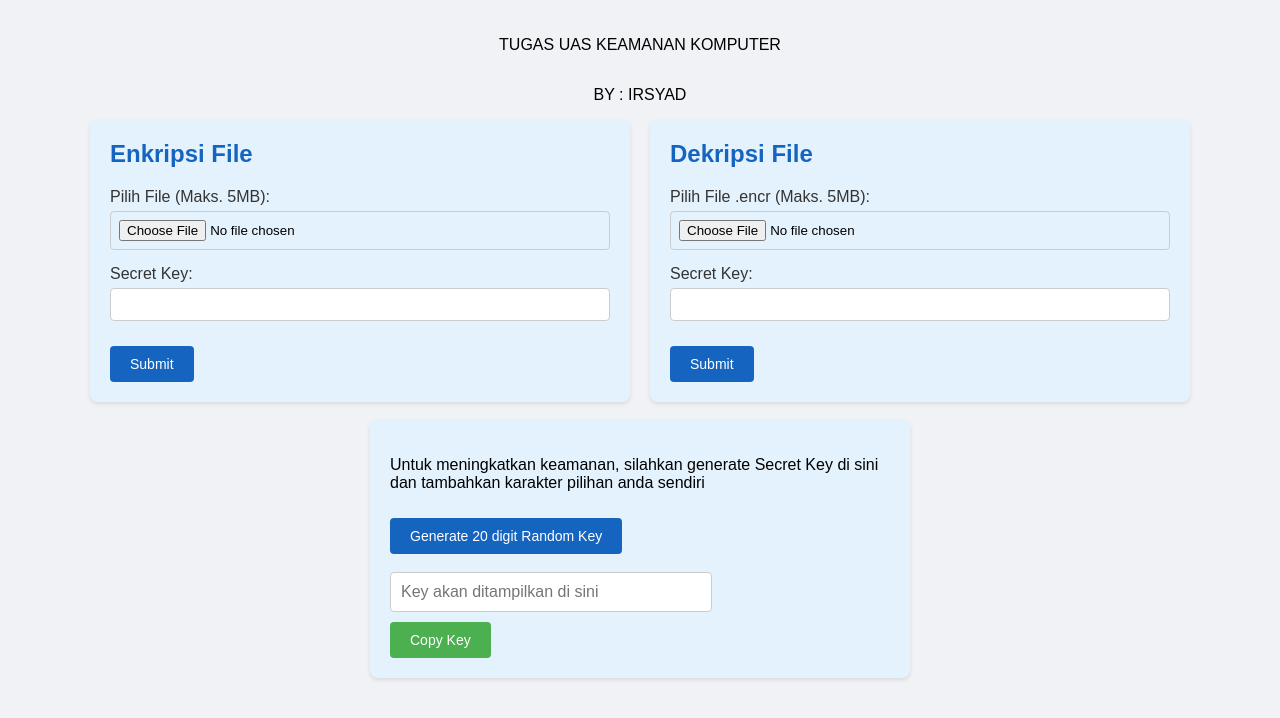
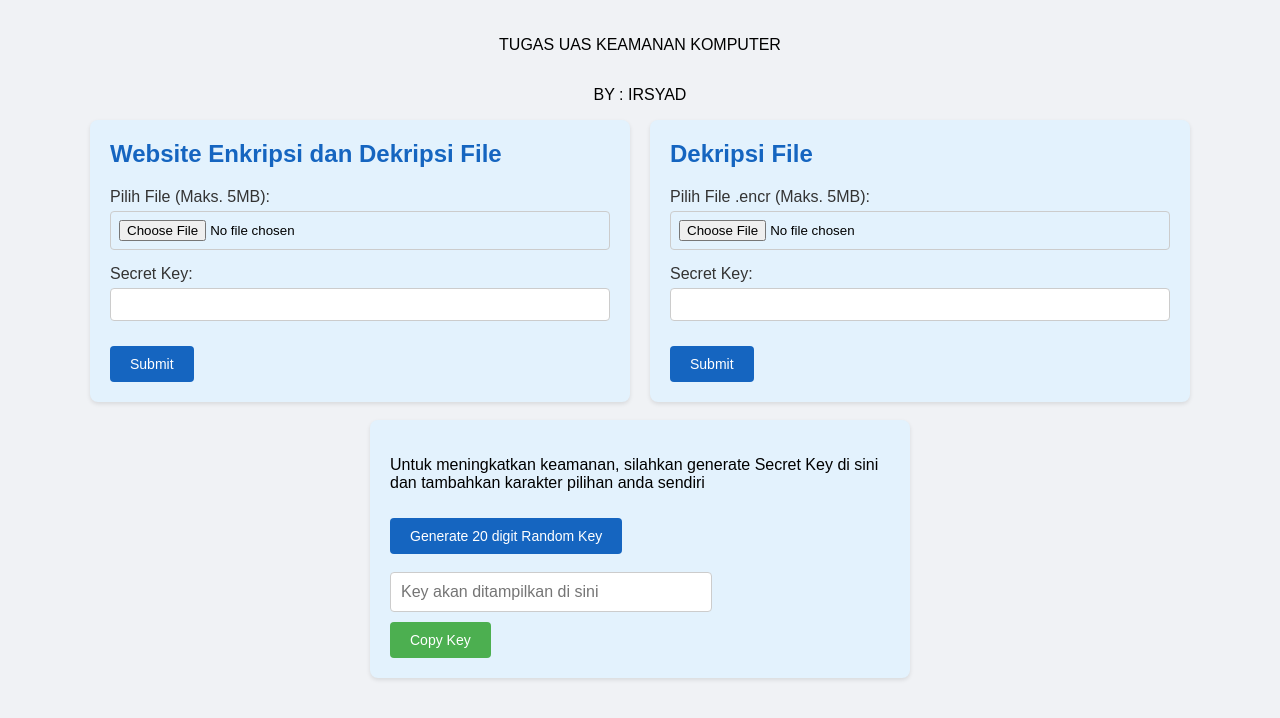
Before and after one commit to irsyadbudi1/irsyadbudi1.github.io, a plain HTML site: page index.html in a window 1280 px wide. Drawn offline with Linux system fonts and the light colour scheme.

Commit message:
edit h2 index.html

```diff
--- a/index.html
+++ b/index.html
@@ -137,7 +137,7 @@
     <div class="container">
         <!-- Kotak Enkripsi -->
         <div class="box">
-            <h2>Enkripsi File</h2>
+            <h2>Website Enkripsi dan Dekripsi File</h2>
             <div class="input-group">
                 <label for="fileToEncrypt">Pilih File (Maks. 5MB):</label>
                 <input type="file" id="fileToEncrypt">
```
